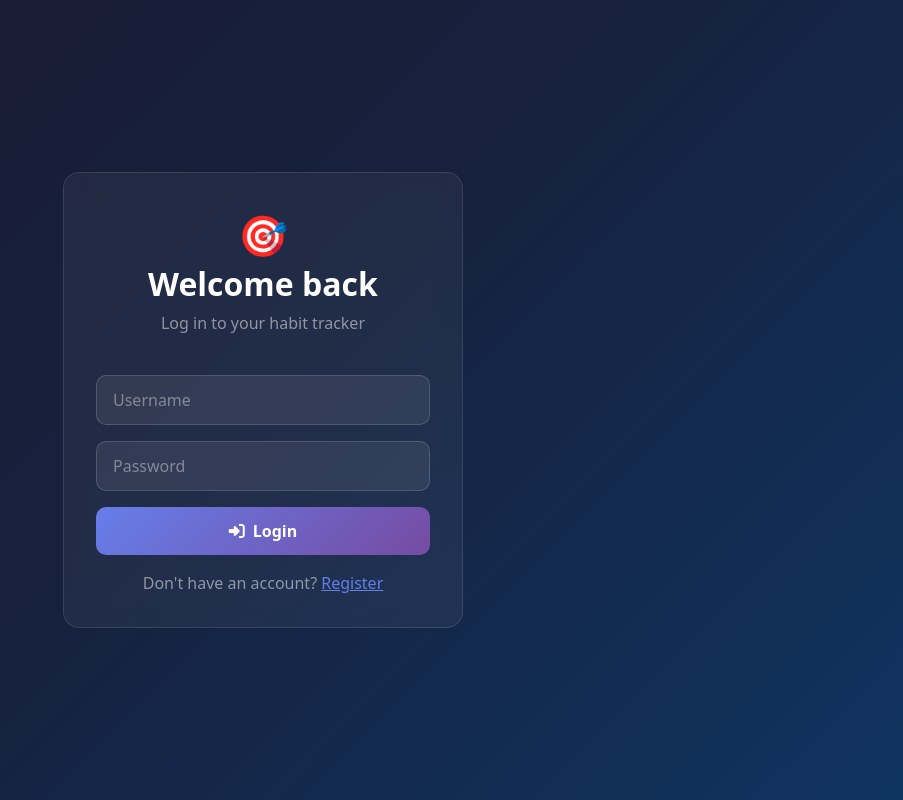
After one commit to Szavaga/habit-tracker, a Flask app: page /login in a window 1280 px wide. The commit adds this page. Shown: the whole page, without its empty margins (377-1280 px from the left). Run offline with Flask 3, Linux system fonts and the light colour scheme.

Commit message:
added login, register and logout with hashed passwords

```diff
--- a/app.py
+++ b/app.py
@@ -1,52 +1,118 @@
-from flask import Flask, render_template, request, redirect
+from flask import Flask, render_template, request, redirect, session
+from werkzeug.security import generate_password_hash, check_password_hash
 import json
 import os
 from datetime import date
 
 app = Flask(__name__)
-FILE = "habits.json"
+app.secret_key = "supersecretkey123"
 
-def load():
-    if not os.path.exists(FILE):
+HABITS_FILE = "habits.json"
+USERS_FILE = "users.json"
+
+def load_habits():
+    if not os.path.exists(HABITS_FILE):
         return {}
-    with open(FILE) as f:
+    with open(HABITS_FILE) as f:
         return json.load(f)
 
-def save(data):
-    with open(FILE, "w") as f:
+def save_habits(data):
+    with open(HABITS_FILE, "w") as f:
         json.dump(data, f, indent=2)
 
-@app.route("/delete/<name>")
-def delete(name):
-    data = load()
-    if name in data:
-        del data[name]
-        save(data)
-    return redirect("/")
+def load_users():
+    if not os.path.exists(USERS_FILE):
+        return {}
+    with open(USERS_FILE) as f:
+        return json.load(f)
+
+def save_users(data):
+    with open(USERS_FILE, "w") as f:
+        json.dump(data, f, indent=2)
 
 @app.route("/")
 def index():
-    data = load()
+    if "username" not in session:
+        return redirect("/login")
+    username = session["username"]
+    all_habits = load_habits()
+    habits = all_habits.get(username, {})
     today = str(date.today())
-    return render_template("index.html", habits=data, today=today)
+    return render_template("index.html", habits=habits, today=today, username=username)
 
 @app.route("/add", methods=["POST"])
 def add():
+    if "username" not in session:
+        return redirect("/login")
     name = request.form.get("name", "").strip()
-    data = load()
-    if name and name not in data:
-        data[name] = []
-        save(data)
+    username = session["username"]
+    all_habits = load_habits()
+    if username not in all_habits:
+        all_habits[username] = {}
+    if name and name not in all_habits[username]:
+        all_habits[username][name] = []
+        save_habits(all_habits)
     return redirect("/")
 
 @app.route("/done/<name>")
 def mark_done(name):
-    data = load()
+    if "username" not in session:
+        return redirect("/login")
+    username = session["username"]
     today = str(date.today())
-    if name in data and today not in data[name]:
-        data[name].append(today)
-        save(data)
+    all_habits = load_habits()
+    if username in all_habits and name in all_habits[username]:
+        if today not in all_habits[username][name]:
+            all_habits[username][name].append(today)
+            save_habits(all_habits)
     return redirect("/")
+
+@app.route("/delete/<name>")
+def delete(name):
+    if "username" not in session:
+        return redirect("/login")
+    username = session["username"]
+    all_habits = load_habits()
+    if username in all_habits and name in all_habits[username]:
+        del all_habits[username][name]
+        save_habits(all_habits)
+    return redirect("/")
+
+@app.route("/register", methods=["GET", "POST"])
+def register():
+    error = None
+    if request.method == "POST":
+        username = request.form.get("username", "").strip()
+        password = request.form.get("password", "").strip()
+        users = load_users()
+        if username in users:
+            error = "Username already exists."
+        elif not username or not password:
+            error = "Please fill in all fields."
+        else:
+            users[username] = generate_password_hash(password)
+            save_users(users)
+            return redirect("/login")
+    return render_template("register.html", error=error)
+
+@app.route("/login", methods=["GET", "POST"])
+def login():
+    error = None
+    if request.method == "POST":
+        username = request.form.get("username", "").strip()
+        password = request.form.get("password", "").strip()
+        users = load_users()
+        if username not in users or not check_password_hash(users[username], password):
+            error = "Invalid username or password."
+        else:
+            session["username"] = username
+            return redirect("/")
+    return render_template("login.html", error=error)
+
+@app.route("/logout")
+def logout():
+    session.clear()
+    return redirect("/login")
 
 if __name__ == "__main__":
     app.run(debug=True)
--- /dev/null
+++ b/templates/login.html
@@ -0,0 +1,78 @@
+<!DOCTYPE html>
+<html lang="en">
+<head>
+    <meta charset="UTF-8">
+    <title>Login</title>
+    <link href="https://cdn.jsdelivr.net/npm/bootstrap@5.3.0/dist/css/bootstrap.min.css" rel="stylesheet">
+    <link href="https://cdnjs.cloudflare.com/ajax/libs/font-awesome/6.4.0/css/all.min.css" rel="stylesheet">
+    <style>
+        body {
+            background: linear-gradient(135deg, #1a1a2e, #16213e, #0f3460);
+            min-height: 100vh;
+            display: flex;
+            align-items: center;
+            justify-content: center;
+        }
+        .card {
+            background: rgba(255,255,255,0.05);
+            backdrop-filter: blur(10px);
+            border: 1px solid rgba(255,255,255,0.1);
+            border-radius: 16px;
+            padding: 2rem;
+            width: 100%;
+            max-width: 400px;
+        }
+        .form-control {
+            background: rgba(255,255,255,0.08);
+            border: 1px solid rgba(255,255,255,0.15);
+            border-radius: 10px;
+            color: white;
+            padding: 12px 16px;
+        }
+        .form-control::placeholder { color: rgba(255,255,255,0.4); }
+        .form-control:focus {
+            background: rgba(255,255,255,0.12);
+            border-color: rgba(99,179,237,0.6);
+            color: white;
+            box-shadow: 0 0 0 3px rgba(99,179,237,0.15);
+        }
+        .btn-login {
+            background: linear-gradient(135deg, #667eea, #764ba2);
+            border: none;
+            border-radius: 10px;
+            color: white;
+            padding: 12px;
+            font-weight: 600;
+            width: 100%;
+        }
+        .btn-login:hover { opacity: 0.85; color: white; }
+        a { color: #667eea; }
+    </style>
+</head>
+<body>
+    <div class="card">
+        <div class="text-center mb-4">
+            <div style="font-size:2.5rem;">🎯</div>
+            <h2 class="text-white fw-bold">Welcome back</h2>
+            <p class="text-white-50">Log in to your habit tracker</p>
+        </div>
+        {% if error %}
+        <div class="alert alert-danger">{{ error }}</div>
+        {% endif %}
+        <form action="/login" method="post">
+            <div class="mb-3">
+                <input type="text" name="username" class="form-control" placeholder="Username" required>
+            </div>
+            <div class="mb-3">
+                <input type="password" name="password" class="form-control" placeholder="Password" required>
+            </div>
+            <button type="submit" class="btn btn-login">
+                <i class="fas fa-sign-in-alt me-2"></i>Login
+            </button>
+        </form>
+        <p class="text-center text-white-50 mt-3 mb-0">
+            Don't have an account? <a href="/register">Register</a>
+        </p>
+    </div>
+</body>
+</html>
--- /dev/null
+++ b/users.json
@@ -0,0 +1,3 @@
+{
+  "Szavaga": "scrypt:32768:8:1$35DeUi6zlHmFBJGX$da61c27848a33fbd35e17eb6e4fc9fc35a33d9d10878acef1c23b87b1a902b40248e3680a7a999283a0367afc510fd280063867213c5143e5abd0a21ccf846ea"
+}
```
Also changed, not shown: habits.json (+6 -1 lines), templates/index.html (+10 -7 lines), templates/register.html (added, +78 -0 lines).
